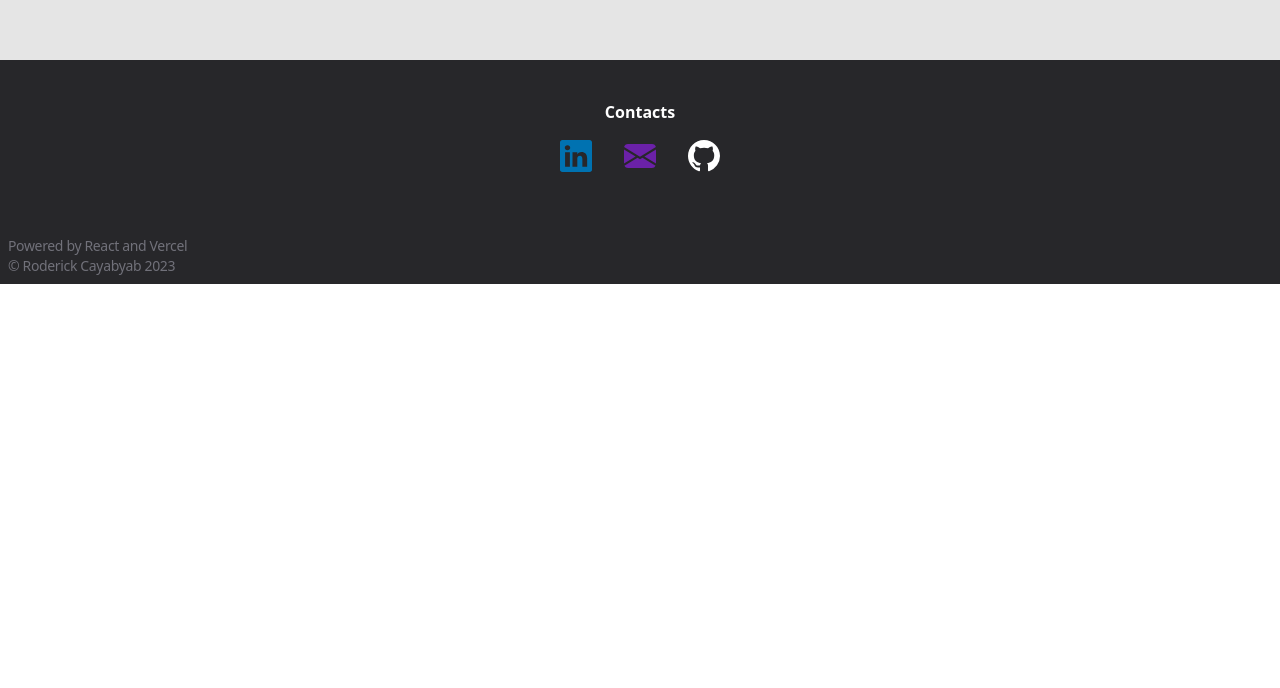
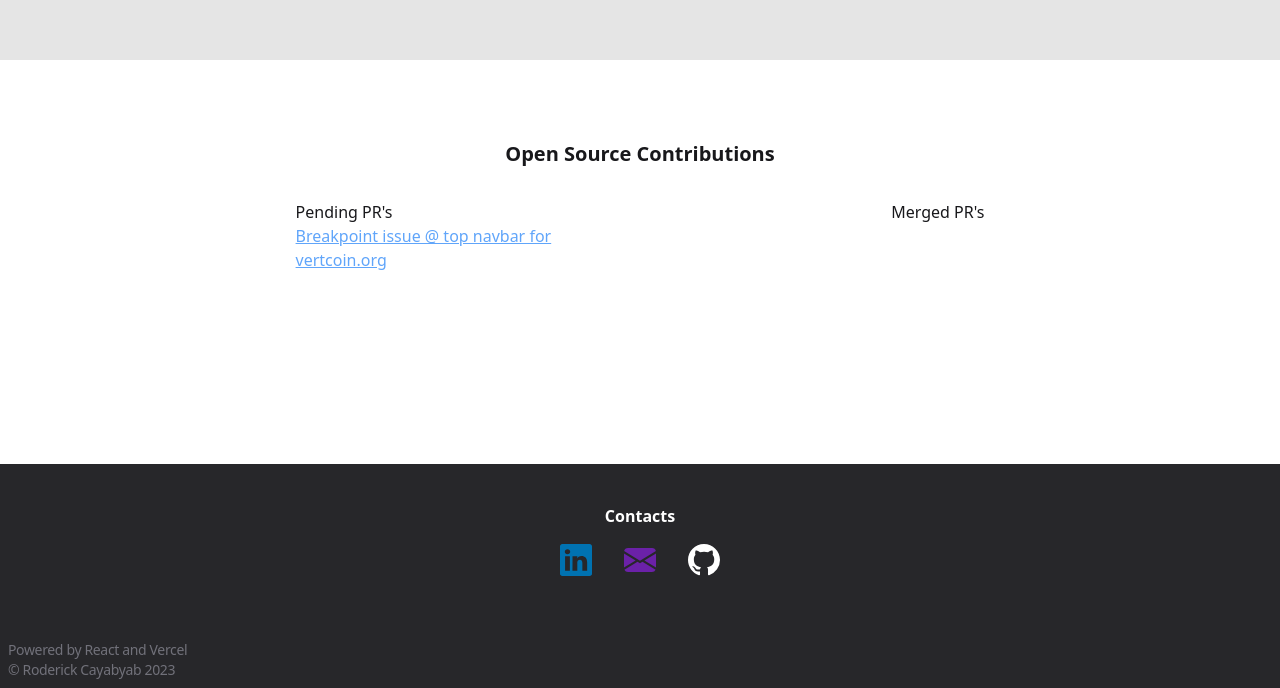
Before and after one commit to r-yabyab/fe-portfolio, a React (Create React App) app: page / in a window 1280 px wide. Shown: the part 2866-3554 px from the top of the page. Before the commit the page ends 3150 px from the top, so only its background shows below. Built offline with nearby package versions, Linux system fonts and the light colour scheme.

Commit message:
added open source contributions section

```diff
--- a/src/components/HomePage.js
+++ b/src/components/HomePage.js
@@ -460,6 +460,23 @@ function HomePage ({ projectsRef, contactClick }) {
                     </div>
                 </div>
 
+                <div className="md:pt-20 max-md:mt-20 pb-48">
+                    <div className="text-xl text-center font-bold">Open Source Contributions</div>
+                    <div className="flex md:[&>div]:max-w-[300px] md:flex-row max-md:flex-col max-md:text-center max-md:gap-y-8 max-md:justify-center md:justify-evenly pt-8">
+                        <div>
+                            <div>Pending PR's</div>
+                            <a
+                                className="hover:cursor-pointer hover:text-blue-600 text-blue-400 underline"
+                                href="https://github.com/vertcoin-project/vertcoin-project.github.io/pull/8" target="__blank">
+                                Breakpoint issue @ top navbar for vertcoin.org
+                            </a>
+                        </div>
+                        <div>
+                            <div>Merged PR's</div>
+                        </div>
+                    </div>
+                </div>
+
             </div>
 
             <BottomHeader contactClick={contactClick} />
```
